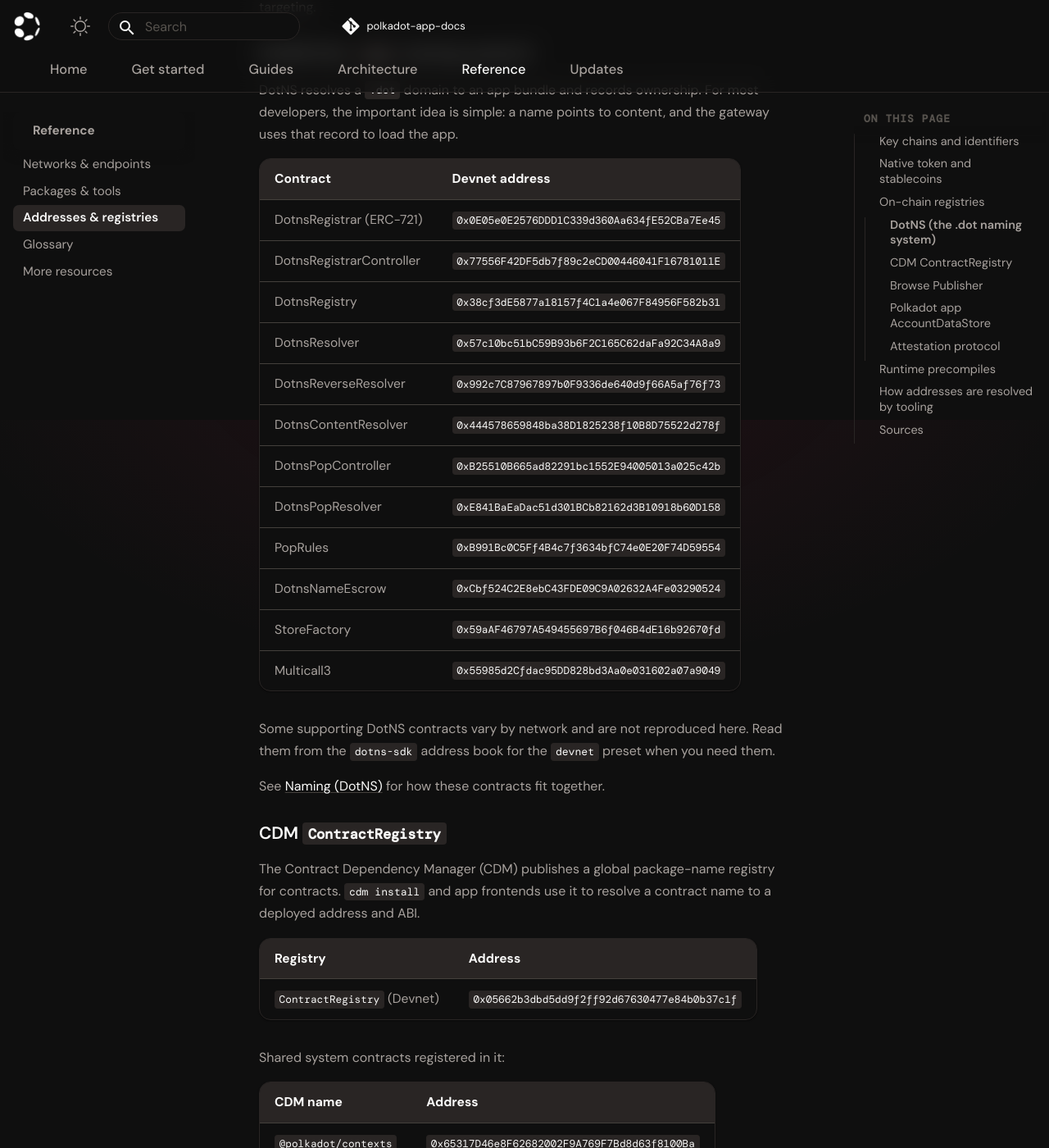
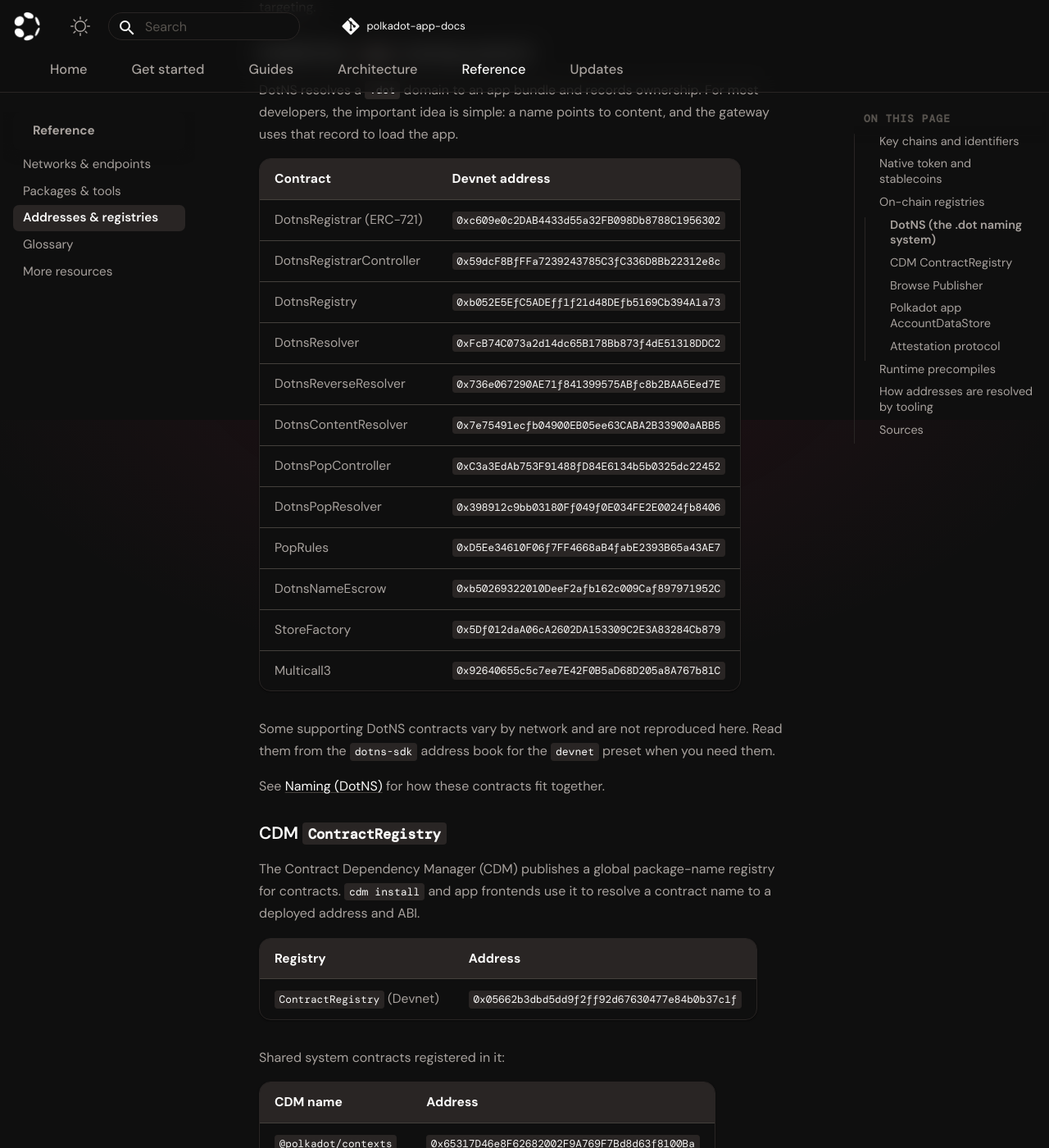
Before and after one commit to Polkadot-Community-Foundation/polkadot-app-docs, an MkDocs documentation site: the page built from docs/reference/addresses.md, in a window 1280 px wide and 1400 px high, scrolled down 2188 px. Shown: the whole window at 82% size. Built offline with MkDocs 1.6.1 and Material for MkDocs 9.7.7, drawn with Linux system fonts in a browser that asks for light colours; comment, search, counter and statistics services are not loaded.

Commit message:
docs: update devnet DotNS addresses to the v0.8.0 set (#14)

```diff
--- a/docs/reference/addresses.md
+++ b/docs/reference/addresses.md
@@ -67,18 +67,18 @@
 
 | Contract | Devnet address |
 | --- | --- |
-| DotnsRegistrar (ERC-721) | `0x0E05e0E2576DDD1C339d360Aa634fE52CBa7Ee45` |
-| DotnsRegistrarController | `0x77556F42DF5db7f89c2eCD00446041F16781011E` |
-| DotnsRegistry | `0x38cf3dE5877a18157f4C1a4e067F84956F582b31` |
-| DotnsResolver | `0x57c10bc51bC59B93b6F2C165C62daFa92C34A8a9` |
-| DotnsReverseResolver | `0x992c7C87967897b0F9336de640d9f66A5af76f73` |
-| DotnsContentResolver | `0x444578659848ba38D1825238f10B8D75522d278f` |
-| DotnsPopController | `0xB25510B665ad82291bc1552E94005013a025c42b` |
-| DotnsPopResolver | `0xE841BaEaDac51d301BCb82162d3B10918b60D158` |
-| PopRules | `0xB991Bc0C5Ff4B4c7f3634bfC74e0E20F74D59554` |
-| DotnsNameEscrow | `0xCbf524C2E8ebC43FDE09C9A02632A4Fe03290524` |
-| StoreFactory | `0x59aAF46797A549455697B6f046B4dE16b92670fd` |
-| Multicall3 | `0x55985d2Cfdac95DD828bd3Aa0e031602a07a9049` |
+| DotnsRegistrar (ERC-721) | `0xc609e0c2DAB4433d55a32FB098Db8788C1956302` |
+| DotnsRegistrarController | `0x59dcF8BfFFa7239243785C3fC336D8Bb22312e8c` |
+| DotnsRegistry | `0xb052E5EfC5ADEff1f21d48DEfb5169Cb394A1a73` |
+| DotnsResolver | `0xFcB74C073a2d14dc65B178Bb873f4dE51318DDC2` |
+| DotnsReverseResolver | `0x736e067290AE71f841399575ABfc8b2BAA5Eed7E` |
+| DotnsContentResolver | `0x7e75491ecfb04900EB05ee63CABA2B33900aABB5` |
+| DotnsPopController | `0xC3a3EdAb753F91488fD84E6134b5b0325dc22452` |
+| DotnsPopResolver | `0x398912c9bb03180Ff049f0E034FE2E0024fb8406` |
+| PopRules | `0xD5Ee34610F06f7FF4668aB4fabE2393B65a43AE7` |
+| DotnsNameEscrow | `0xb50269322010DeeF2afb162c009Caf897971952C` |
+| StoreFactory | `0x5Df012daA06cA2602DA153309C2E3A83284Cb879` |
+| Multicall3 | `0x92640655c5c7ee7E42F0B5aD68D205a8A767b81C` |
 
 Some supporting DotNS contracts vary by network and are not reproduced here.
 Read them from the `dotns-sdk` address book for the `devnet` preset when you
```
